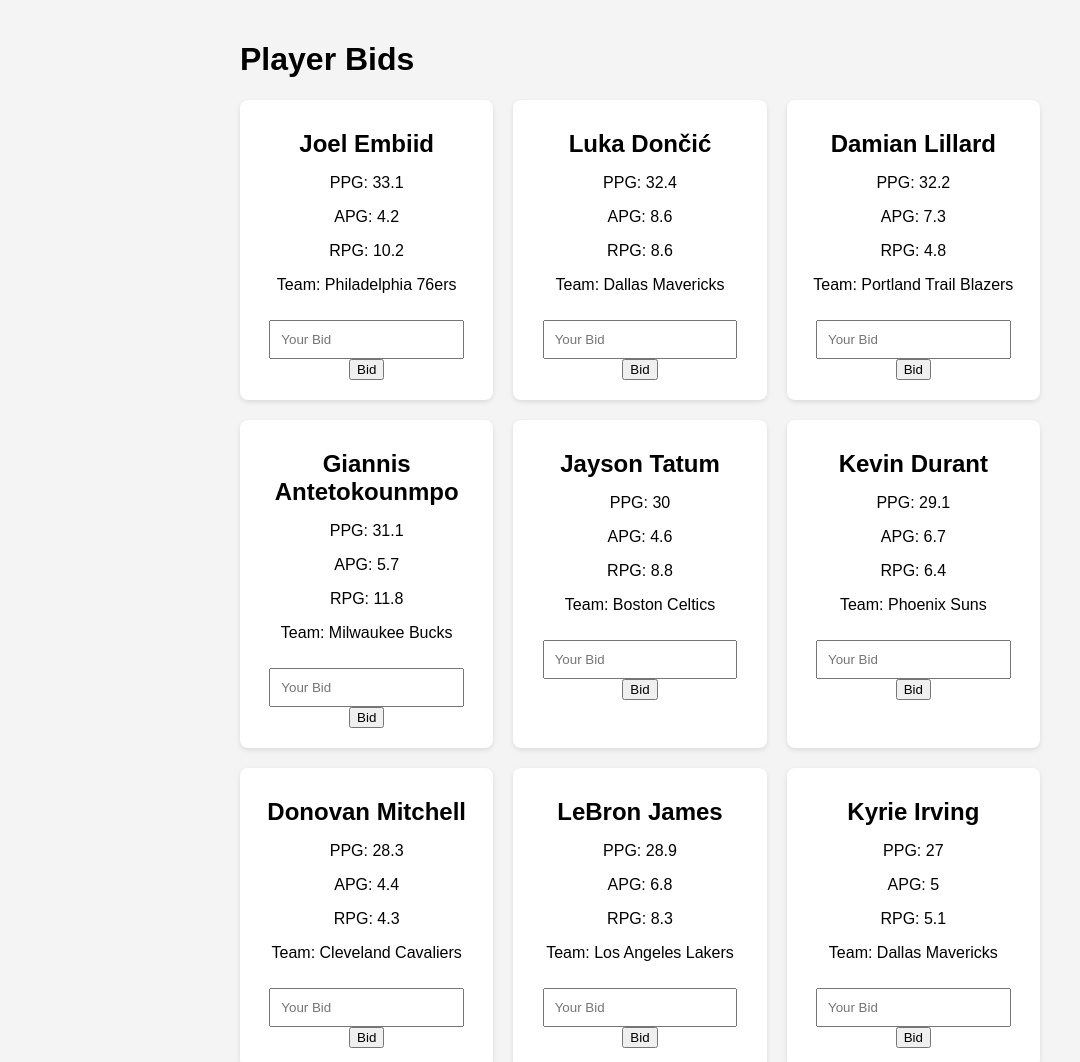
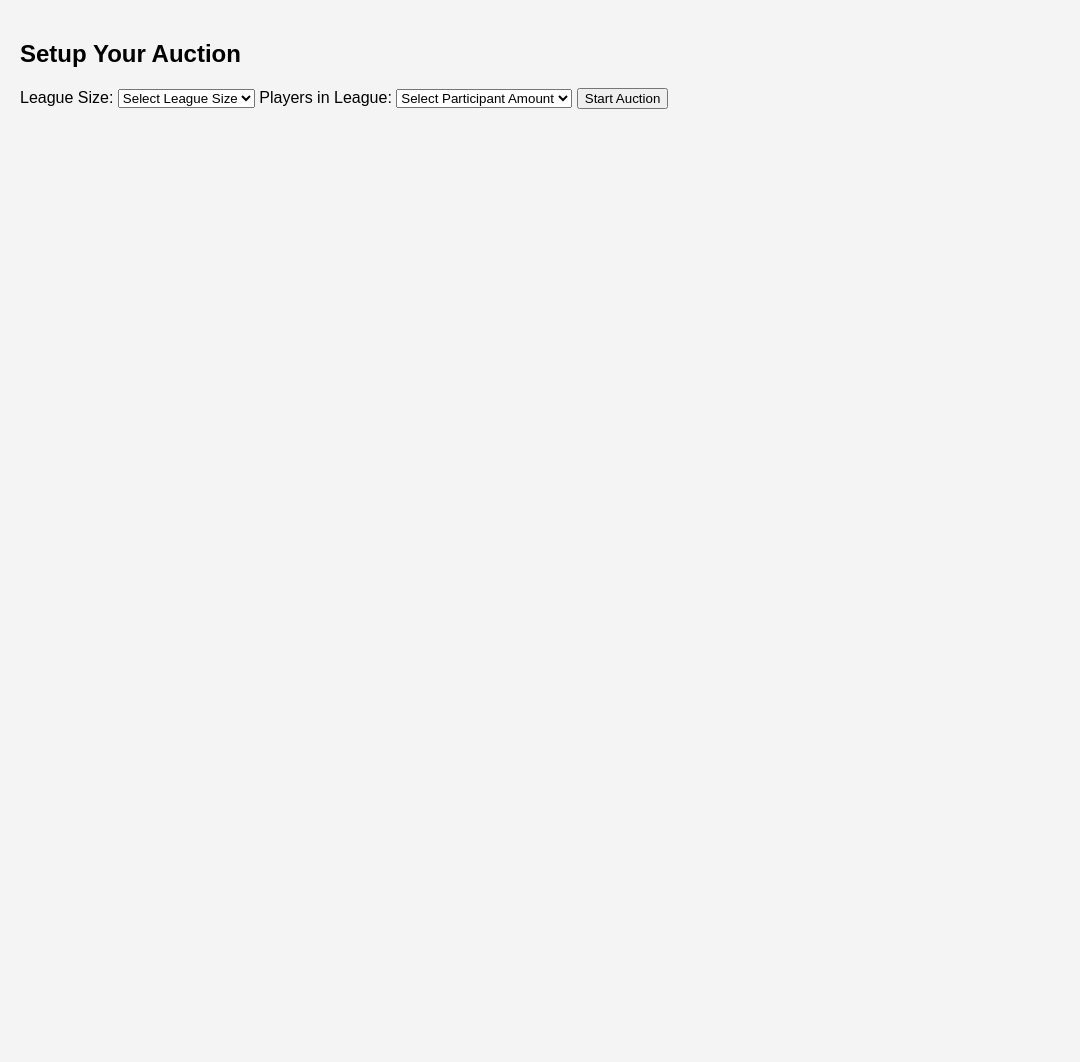
Before and after one commit to HarmanHans/BlindAuctionMVP, a plain HTML site: page index.html in a window 1280 px wide. Shown: the top 1062 px of the page, without its empty margins (0-1080 px from the left). After the commit the page ends 800 px from the top, so only its background shows below. Drawn offline with Linux system fonts and the light colour scheme.

Commit message:
implemented league setting options

```diff
--- a/index.html
+++ b/index.html
@@ -7,7 +7,41 @@
     <link rel="stylesheet" href="styles.css">
 </head>
 <body>
-    <div class="container">
+
+    <div id="settings-form" class="form-container">
+        <h2>Setup Your Auction</h2>
+        <form id="auction-settings">
+            <label for="league-size">League Size:</label>
+            <select id="league-size" required>
+                <option value="">Select League Size</option>
+                <option value="4">4</option>
+                <option value="5">5</option>
+                <option value="6">6</option>
+                <option value="7">7</option>
+                <option value="8">8</option>
+                <option value="9">9</option>
+                <option value="10">10</option>
+                <option value="11">11</option>
+                <option value="12">12</option>
+                <option value="13">13</option>
+                <option value="14">14</option>
+                <option value="15">15</option>
+                <option value="16">16</option>
+                <option value="17">17</option>
+                <option value="18">18</option>
+                <option value="19">19</option>
+                <option value="20">20</option>
+            </select>
+
+            <label for="live-players">Players in League:</label>
+            <select id="live-players" required>
+                <option value="">Select Participant Amount</option>
+            </select>
+            <button type="submit">Start Auction</button>
+        </form>
+    </div>
+
+    <div class="container hidden" id="auction-interface">
         <h1>Player Bids</h1>
         <div id="player-cards" class="player-cards"></div>
     </div>
--- a/sample.json
+++ b/sample.json
@@ -2,81 +2,91 @@
     {
         "id": 1,
         "player": "Joel Embiid",
-        "ppg": 33.1,
+        "ppg": 33.0,
         "apg": 4.2,
         "rpg": 10.2,
-        "team": "Philadelphia 76ers"
+        "team": "Philadelphia 76ers",
+        "pos": "C"
     },
     {
         "id": 2,
         "player": "Luka Dončić",
         "ppg": 32.4,
-        "apg": 8.6,
+        "apg": 8.0,
         "rpg": 8.6,
-        "team": "Dallas Mavericks"
+        "team": "Dallas Mavericks",
+        "pos": "PG"
     },
     {
         "id": 3,
-        "player": "Damian Lillard",
-        "ppg": 32.2,
-        "apg": 7.3,
-        "rpg": 4.8,
-        "team": "Portland Trail Blazers"
-    },
-    {
-        "id": 4,
         "player": "Giannis Antetokounmpo",
         "ppg": 31.1,
         "apg": 5.7,
         "rpg": 11.8,
-        "team": "Milwaukee Bucks"
+        "team": "Milwaukee Bucks",
+        "pos": "PF"
+    },
+    {
+        "id": 4,
+        "player": "Jayson Tatum",
+        "ppg": 30.0,
+        "apg": 4.6,
+        "rpg": 8.0,
+        "team": "Boston Celtics",
+        "pos": "SF"
     },
     {
         "id": 5,
-        "player": "Jayson Tatum",
-        "ppg": 30.0,
-        "apg": 4.6,
-        "rpg": 8.8,
-        "team": "Boston Celtics"
+        "player": "Stephen Curry",
+        "ppg": 29.4,
+        "apg": 6.3,
+        "rpg": 6.1,
+        "team": "Golden State Warriors",
+        "pos": "PG"
     },
     {
         "id": 6,
         "player": "Kevin Durant",
         "ppg": 29.1,
-        "apg": 6.7,
-        "rpg": 6.4,
-        "team": "Phoenix Suns"
+        "apg": 5.0,
+        "rpg": 6.7,
+        "team": "Phoenix Suns",
+        "pos": "SF"
     },
     {
         "id": 7,
-        "player": "Donovan Mitchell",
-        "ppg": 28.3,
-        "apg": 4.4,
-        "rpg": 4.3,
-        "team": "Cleveland Cavaliers"
+        "player": "Damian Lillard",
+        "ppg": 32.2,
+        "apg": 7.3,
+        "rpg": 4.8,
+        "team": "Portland Trail Blazers",
+        "pos": "PG"
     },
     {
         "id": 8,
-        "player": "LeBron James",
-        "ppg": 28.9,
-        "apg": 6.8,
-        "rpg": 8.3,
-        "team": "Los Angeles Lakers"
+        "player": "Nikola Jokić",
+        "ppg": 26.5,
+        "apg": 8.0,
+        "rpg": 13.8,
+        "team": "Denver Nuggets",
+        "pos": "C"
     },
     {
         "id": 9,
-        "player": "Kyrie Irving",
-        "ppg": 27.0,
-        "apg": 5.0,
-        "rpg": 5.1,
-        "team": "Dallas Mavericks"
+        "player": "James Harden",
+        "ppg": 24.6,
+        "apg": 10.5,
+        "rpg": 6.1,
+        "team": "Philadelphia 76ers",
+        "pos": "SG"
     },
     {
         "id": 10,
-        "player": "Nikola Jokić",
-        "ppg": 24.5,
-        "apg": 9.8,
-        "rpg": 11.8,
-        "team": "Denver Nuggets"
+        "player": "Kawhi Leonard",
+        "ppg": 23.8,
+        "apg": 4.4,
+        "rpg": 6.5,
+        "team": "Los Angeles Clippers",
+        "pos": "SF"
     }
 ]
--- a/script.js
+++ b/script.js
@@ -7,16 +7,59 @@
                 const card = document.createElement('div');
                 card.className = 'card';
                 card.innerHTML = `
+                    <button>Nominate</button>
                     <h2>${player.player}</h2>
                     <p>PPG: ${player.ppg}</p>
                     <p>APG: ${player.apg}</p>
                     <p>RPG: ${player.rpg}</p>
                     <p>Team: ${player.team}</p>
-                    <input type="number" placeholder="Your Bid" />
-                    <button>Bid</button>
+                    <p>Pos: ${player.pos}</p>
                 `;
                 playerCardsContainer.appendChild(card);
             });
         })
         .catch(error => console.error('Error fetching player data:', error));
+
+    const ROSTER_SIZE = 13;
+    const leagueSizeSelect = document.getElementById('league-size');
+    const livePlayersSelect = document.getElementById('live-players');
+
+    leagueSizeSelect.addEventListener('change', function() {
+        const selectedLeagueSize = parseInt(leagueSizeSelect.value);
+        livePlayersSelect.innerHTML = '';
+
+        if (selectedLeagueSize) {
+            for (let i = 1; i <= selectedLeagueSize; i++) {
+                const option = document.createElement('option');
+                option.value = i;
+                option.textContent = i;
+                livePlayersSelect.appendChild(option);
+            }
+        }
+    });
+
+    document.getElementById('auction-settings').addEventListener('submit', function(event) {
+        event.preventDefault();
+
+        const leagueSize = parseInt(leagueSizeSelect.value);
+        const livePlayers = parseInt(livePlayersSelect.value);
+        const total = leagueSize * ROSTER_SIZE;
+
+        document.getElementById('settings-form').classList.add('hidden');
+        document.getElementById('auction-interface').classList.remove('hidden');
+
+        console.log(`League Size: ${leagueSize}, Players in League: ${livePlayers}`);
+
+        const participants = Array.from({length: leagueSize}, (_, i) => `Participant ${i + 1}`);
+        const randomizedOrder = randomizeArray(participants);
+        console.log("randomized order: ", randomizedOrder);
+    });
+
+    function randomizeArray(array) {
+        for (let i = array.length - 1; i > 0; i--) {
+            const j = Math.floor(Math.random() * (i + 1));
+            [array[i], array[j]] = [array[j], array[i]];
+        }
+        return array;
+    }
 });
--- a/styles.css
+++ b/styles.css
@@ -11,9 +11,9 @@
 }
 
 .player-cards {
-    display: grid;
-    grid-template-columns: repeat(auto-fill, minmax(250px, 1fr));
-    gap: 20px;
+    display: flex;
+    flex-direction: column;
+    gap: 10px;
 }
 
 .card {
@@ -21,15 +21,42 @@
     border-radius: 8px;
     box-shadow: 0 2px 5px rgba(0, 0, 0, 0.1);
     padding: 20px;
-    text-align: center;
+    text-align: left;
+    display: flex;
+    align-items: center;
+    justify-content: space-between;
 }
 
 .card h2 {
-    margin: 10px 0;
+    margin: 0;
+}
+
+.card p {
+    margin: 5px 0;
 }
 
 .card input {
-    width: 80%;
+    width: 100px;
     padding: 10px;
-    margin-top: 10px;
 }
+
+.card button {
+    padding: 10px;
+    background-color: #007BFF;
+    color: white;
+    border: none;
+    border-radius: 5px;
+    cursor: pointer;
+}
+
+.card button:hover {
+    background-color: #0056b3;
+}
+
+.hidden {
+    display: none;
+}
+
+button.nominate {
+    margin-right: 10px;
+}
```
